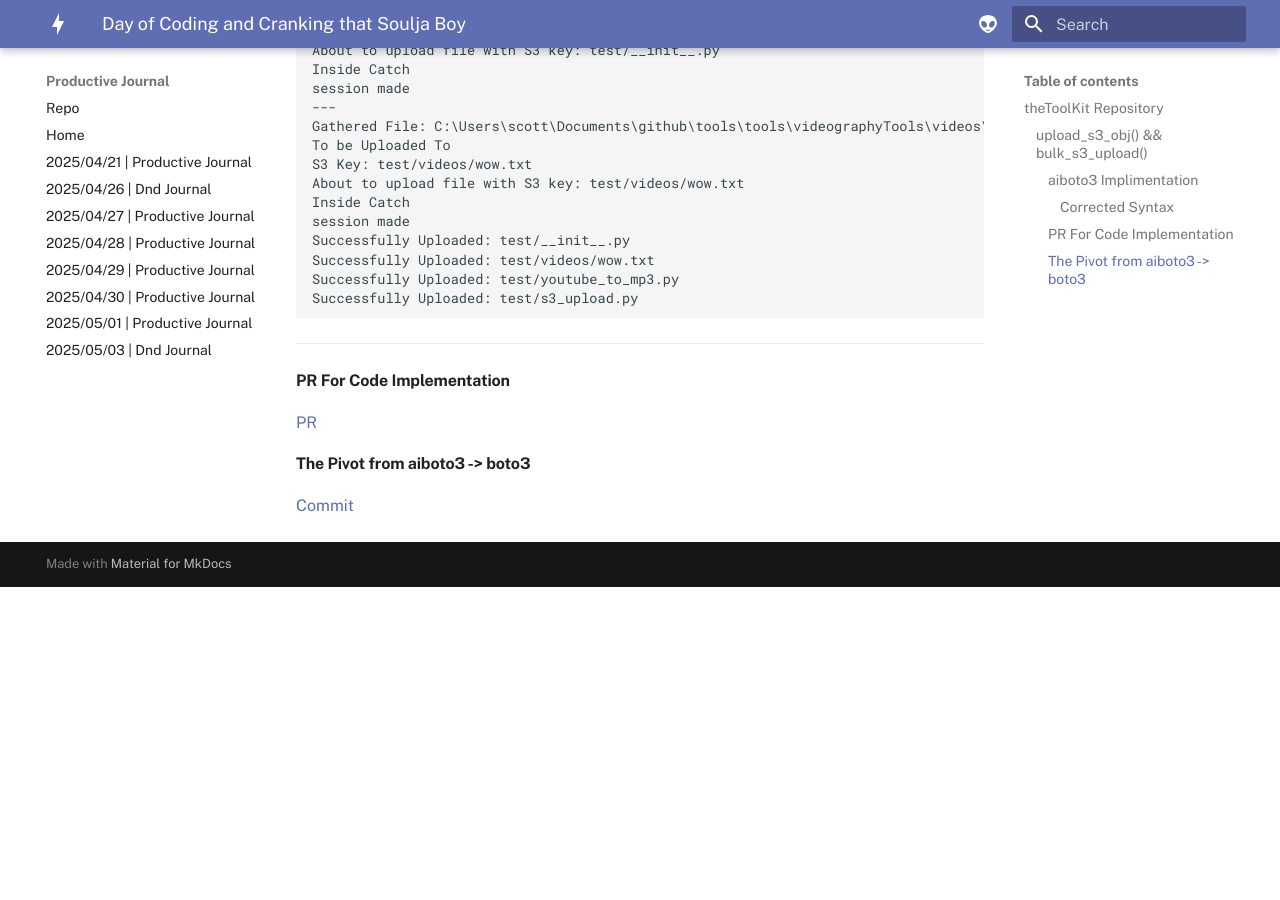
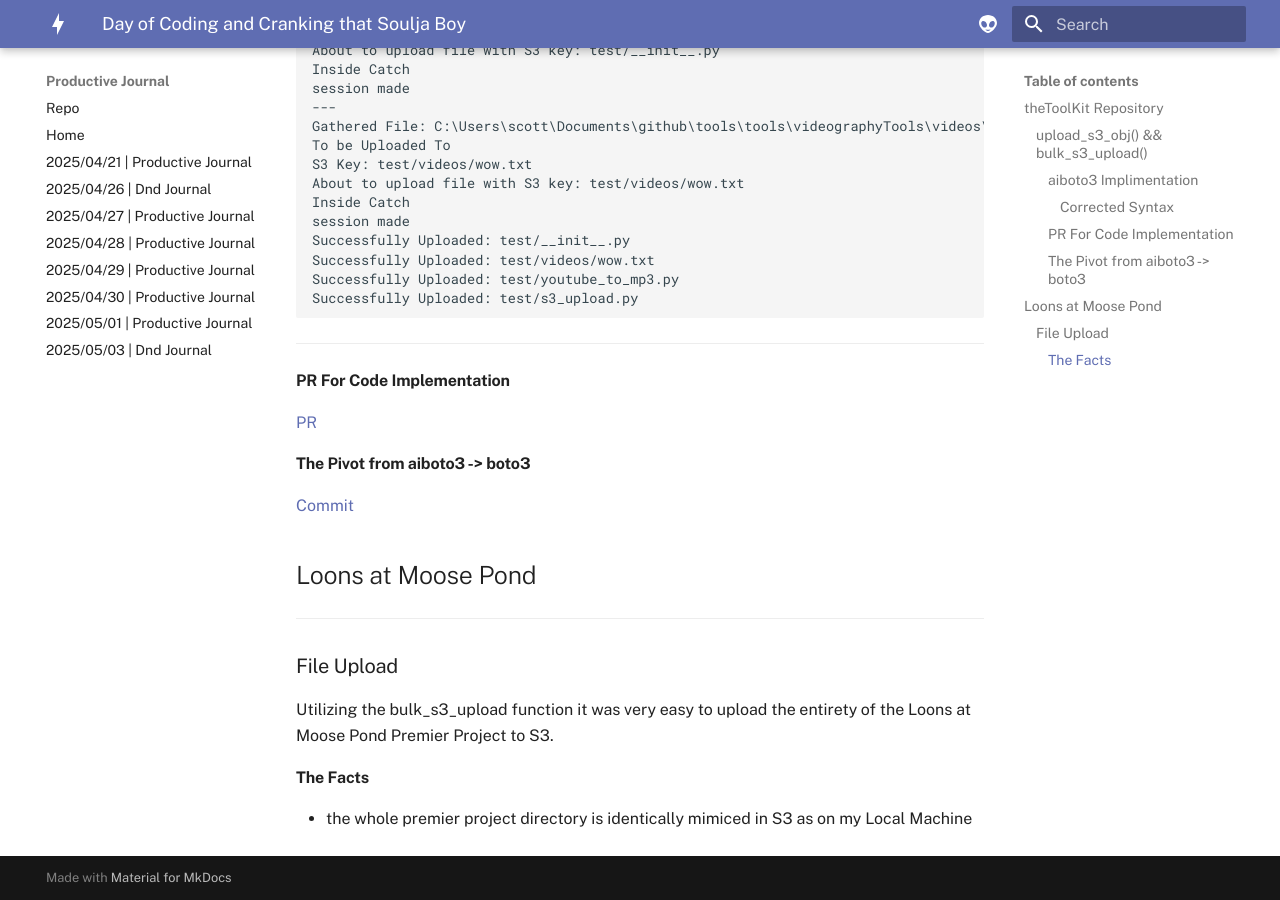
Before and after one commit to scondo-prof/productiveJournal, an MkDocs documentation site: the page built from docs/weeklyProductiveJournal/2025/5/04/dailyProgress.md, in a window 1280 px wide and 900 px high, scrolled down 897 px. Built offline with MkDocs 1.6.1 and Material for MkDocs 9.7.7, drawn with Linux system fonts in a browser that asks for light colours; before the commit the page ends 1484 px from its top, so only the background shows below that.

Commit message:
dev/added entry about uploading premier project files to s3 utilizing new bulk_s3_upload function

```diff
--- a/docs/weeklyProductiveJournal/2025/5/04/dailyProgress.md
+++ b/docs/weeklyProductiveJournal/2025/5/04/dailyProgress.md
@@ -62,3 +62,15 @@ Successfully Uploaded: test/s3_upload.py
 #### The Pivot from aiboto3 -> boto3
 
 [Commit](https://github.com/scondo-prof/theToolKit/commit/87744c454162ff30969cf9fdf9814e7a6ee5c616)
+
+## Loons at Moose Pond
+
+---
+
+### File Upload
+
+Utilizing the bulk_s3_upload function it was very easy to upload the entirety of the Loons at Moose Pond Premier Project to S3.
+
+#### The Facts
+
+- the whole premier project directory is identically mimiced in S3 as on my Local Machine
```
